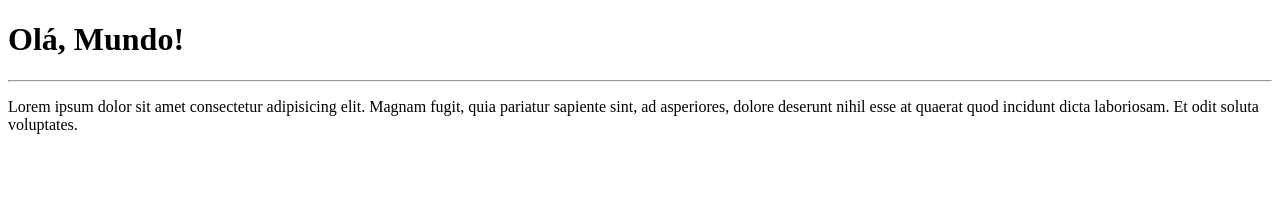
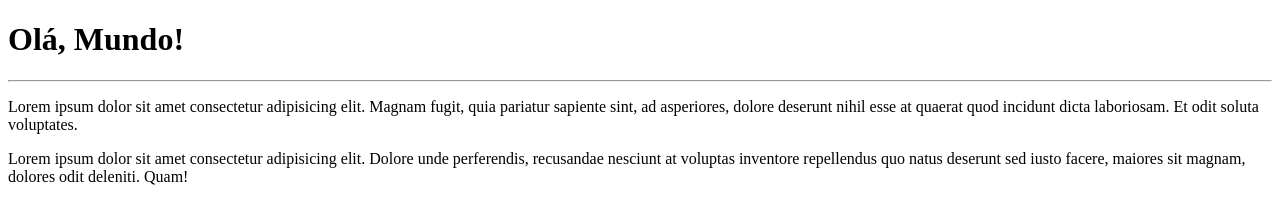
Before and after one commit to Lume-barbosa/hello, a plain HTML site: page site-exemplo/index.html in a window 1280 px wide. Drawn offline with Linux system fonts and the light colour scheme.

Commit message:
Adicionei um parágrafo

```diff
--- a/site-exemplo/index.html
+++ b/site-exemplo/index.html
@@ -11,5 +11,6 @@
     <h1>Olá, Mundo!</h1>
     <hr>
     <p>Lorem ipsum dolor sit amet consectetur adipisicing elit. Magnam fugit, quia pariatur sapiente sint, ad asperiores, dolore deserunt nihil esse at quaerat quod incidunt dicta laboriosam. Et odit soluta voluptates.</p>
+    <p>Lorem ipsum dolor sit amet consectetur adipisicing elit. Dolore unde perferendis, recusandae nesciunt at voluptas inventore repellendus quo natus deserunt sed iusto facere, maiores sit magnam, dolores odit deleniti. Quam!</p>
 </body>
 </html>
```
